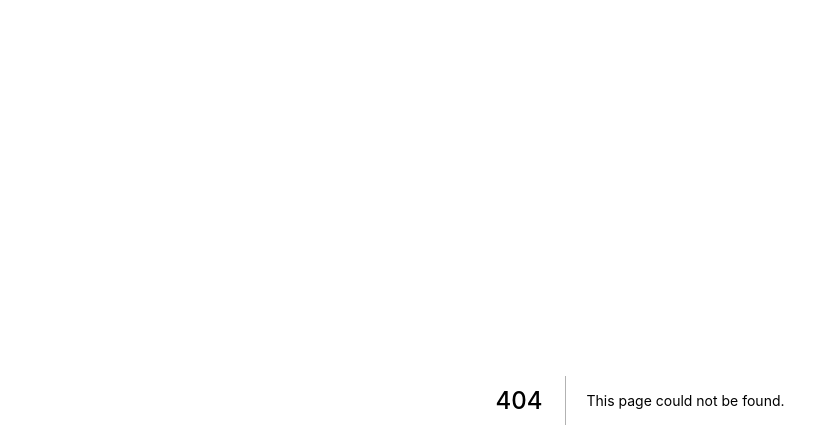
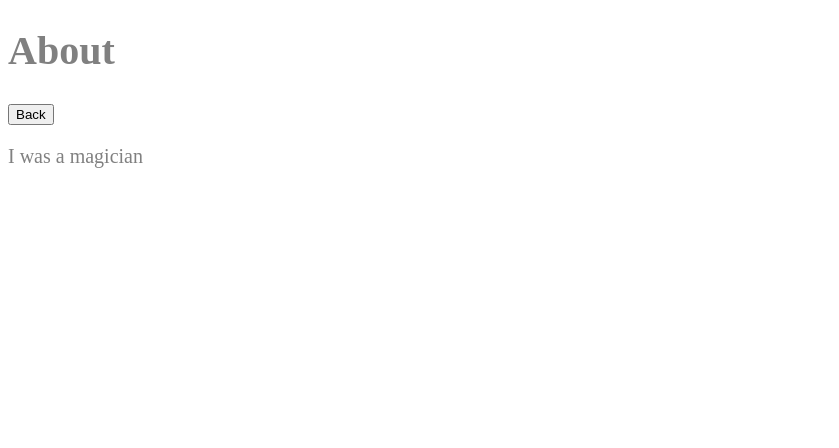
Before and after one commit to MateenCode/next-ssr, a Next.js app: page /about in a window 1280 px wide. Before the commit this address had no page. Shown: the top 448 px of the page, without its empty margins (0-839 px from the left). Built offline with nearby package versions, Linux system fonts and the light colour scheme.

Commit message:
about page added

```diff
--- /dev/null
+++ b/pages/about.js
@@ -0,0 +1,15 @@
+import Link from "next/link";
+
+const About = () => {
+  return (
+    <div style={{ fontSize: "20px", color: "gray" }}>
+      <h1>About</h1>
+      <Link href='/'>
+        <button>Back</button>
+      </Link>
+      <p>I was a magician</p>
+    </div>
+  );
+};
+
+export default About;
--- a/pages/index.js
+++ b/pages/index.js
@@ -1,6 +1,11 @@
+import Link from "next/link";
+
 const Index = () => (
   <div>
     <h1>SSR Magician</h1>
+    <Link href='/about'>
+      <button>About</button>
+    </Link>
   </div>
 );
 
```
